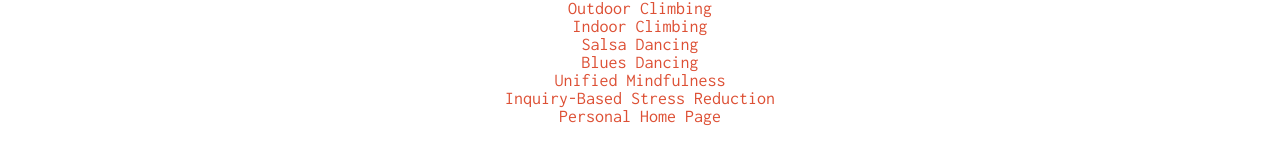
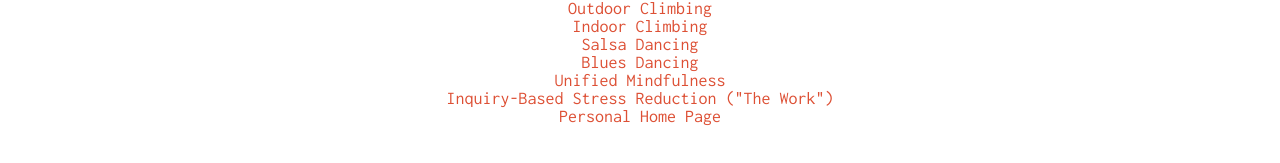
Before and after one commit to eduardo-zambrano/eduardo-zambrano.github.io, a plain HTML site: page links.html in a window 1280 px wide. Shown: the part 643-806 px from the top of the page. Drawn offline with nearby package versions, Linux system fonts and the light colour scheme; a script that the page names is missing.

Commit message:
chaged TW name

```diff
--- a/links.html
+++ b/links.html
@@ -81,7 +81,7 @@
 
             <div align="center"><a href="https://unifiedmindfulness.com/">Unified Mindfulness</a></div>
 
-            <div align="center"><a href="http://thework.com/en/do-work">Inquiry-Based Stress Reduction</a></div>
+            <div align="center"><a href="http://thework.com/en/do-work">Inquiry-Based Stress Reduction ("The Work")</a></div>
 
             <div align="center"><a href="http://thewayofit.com/">Personal Home Page</a></div>
 
```
